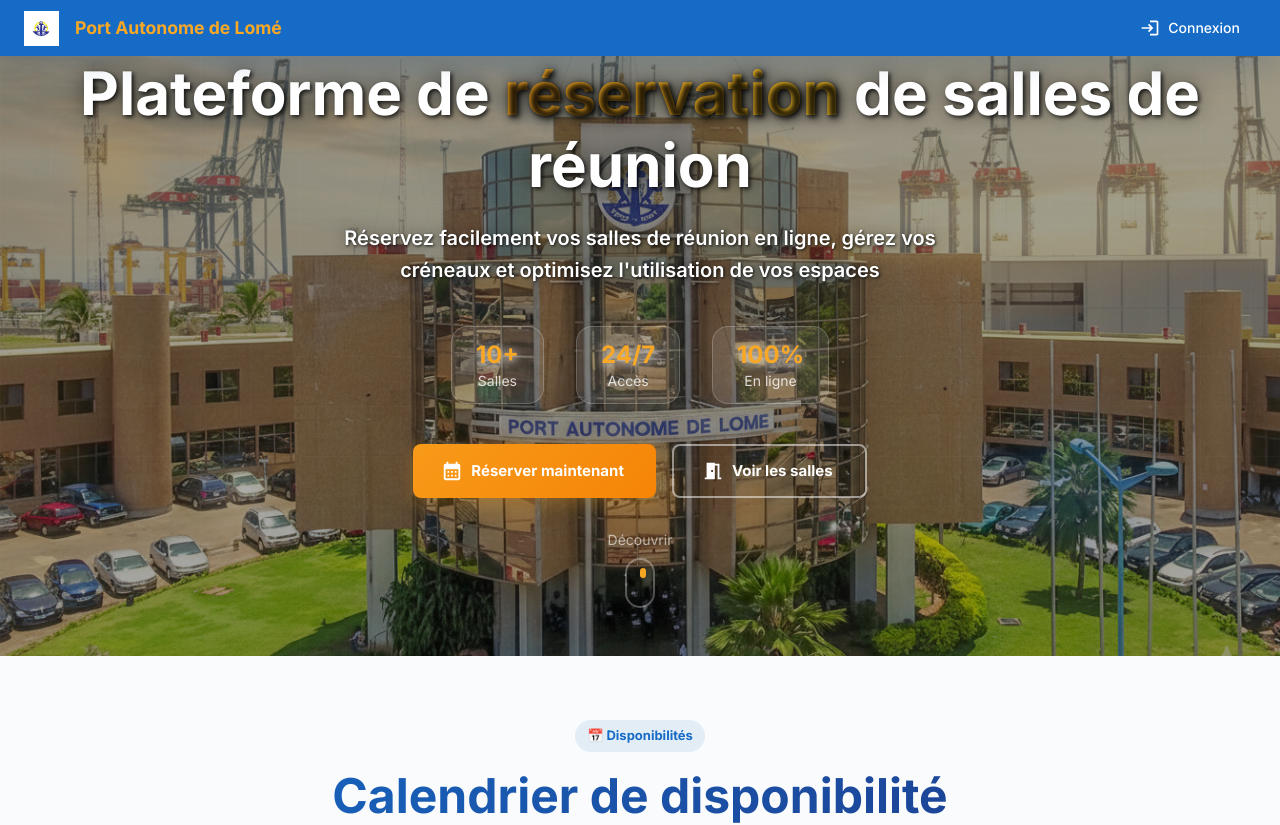
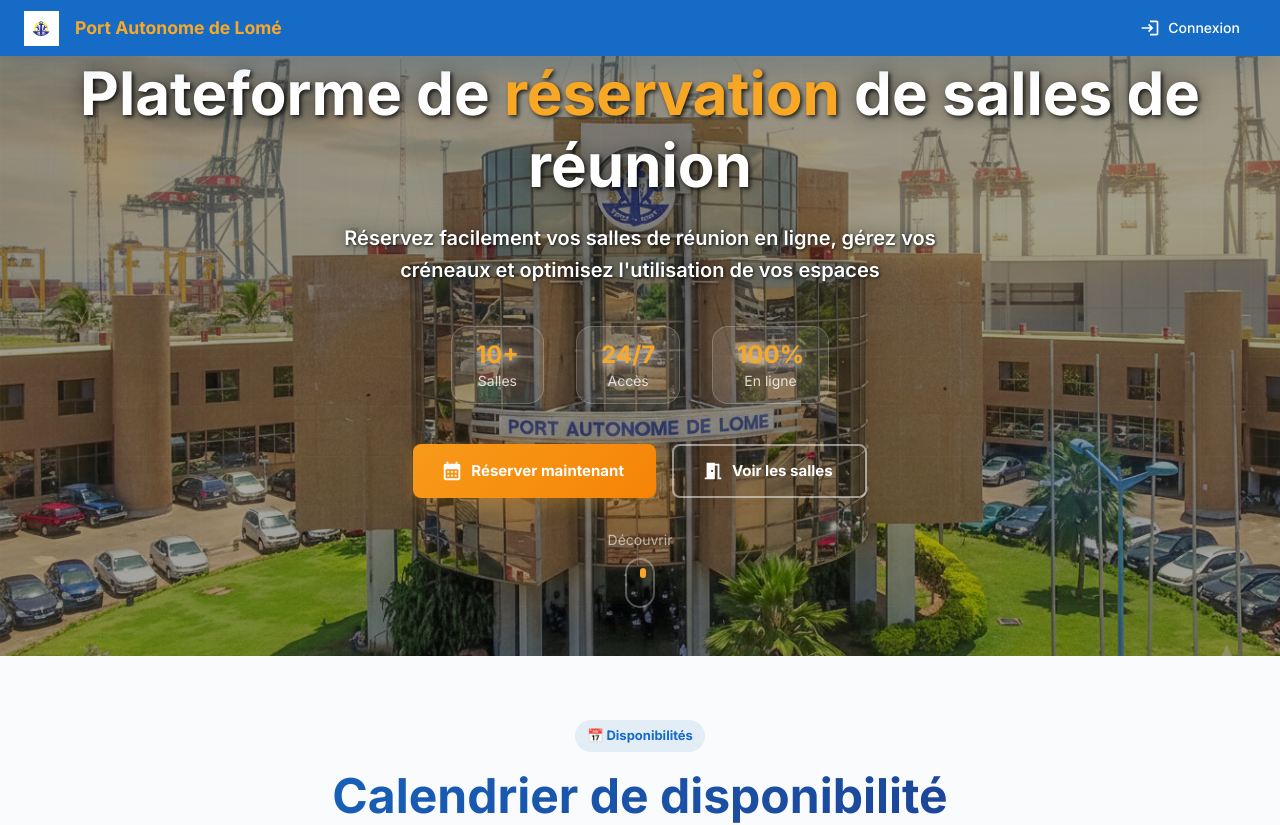
Before and after one commit to marxist91/reservation-frontend, a React (Vite) app: page / in a window 1280 px wide. Shown: the top 825 px of the page. Built offline with nearby package versions, Linux system fonts and the light colour scheme; no server answers; the HTML template or start-up script is replaced by a standard one.

Commit message:
fix: replace shimmer gradient with solid gold color on hero title

```diff
--- a/src/pages/public/LandingPage.tsx
+++ b/src/pages/public/LandingPage.tsx
@@ -562,13 +562,8 @@
               animationFillMode: 'both',
               textShadow: '2px 2px 4px rgba(0,0,0,0.8), 0 0 20px rgba(0,0,0,0.5)',
               '& span': {
-                background: 'linear-gradient(90deg, #f9a825, #ffca28, #f9a825)',
-                backgroundSize: '200% auto',
-                backgroundClip: 'text',
-                WebkitBackgroundClip: 'text',
-                WebkitTextFillColor: 'transparent',
-                animation: `${shimmer} 3s linear infinite`,
-                filter: 'drop-shadow(2px 2px 4px rgba(0,0,0,0.6))',
+                color: '#f9a825',
+                textShadow: '2px 2px 4px rgba(0,0,0,0.8)',
               },
             }}
           >
```
